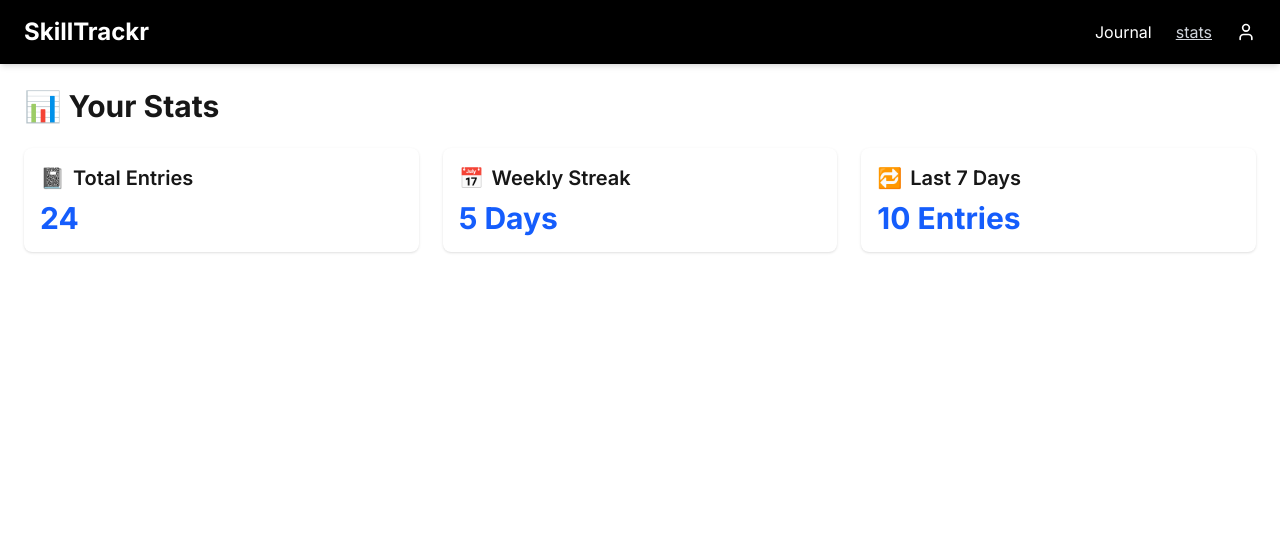
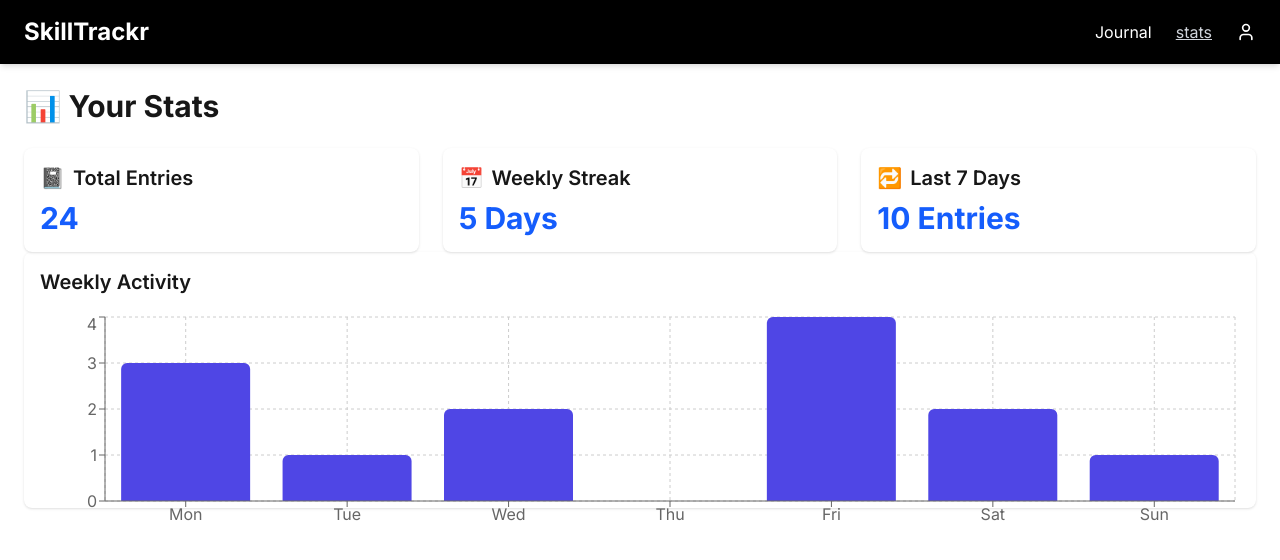
Before and after one commit to anas-muhmed/SkillTrackr, a Next.js app: page /stats in a window 1280 px wide. Shown: the top 560 px of the page. Built offline with nearby package versions, Linux system fonts and the light colour scheme.

Commit message:
Added ActivityChart to visualize daily journal entry stats

```diff
--- /dev/null
+++ b/app/stats/ActivityChart.tsx
@@ -0,0 +1,42 @@
+// app/stats/ActivityChart.tsx
+'use client'
+
+import React from "react"
+import {
+  BarChart,
+  Bar,
+  XAxis,
+  YAxis,
+  CartesianGrid,
+  Tooltip,
+  ResponsiveContainer
+} from "recharts";
+
+
+// Dummy data showing entries per weekday
+const data = [
+  { day: "Mon", entries: 3 },
+  { day: "Tue", entries: 1 },
+  { day: "Wed", entries: 2 },
+  { day: "Thu", entries: 0 },
+  { day: "Fri", entries: 4 },
+  { day: "Sat", entries: 2 },
+  { day: "Sun", entries: 1 },
+]
+
+export default function ActivityChart() {
+  return (
+    <div className="w-full h-64 bg-white rounded-lg shadow p-4">
+      <h2 className="text-xl font-semibold mb-4">Weekly Activity</h2>
+      <ResponsiveContainer width="100%" height="100%">
+        <BarChart data={data}>
+          <CartesianGrid strokeDasharray="3 3" />
+          <XAxis dataKey="day" />
+          <YAxis allowDecimals={false} />
+          <Tooltip />
+          <Bar dataKey="entries" fill="#4F46E5" radius={[6, 6, 0, 0]} />
+        </BarChart>
+      </ResponsiveContainer>
+    </div>
+  )
+}
--- a/app/stats/page.tsx
+++ b/app/stats/page.tsx
@@ -1,5 +1,6 @@
 // app/stats/page.tsx
 import StatsCard from "./StatsCard";
+import ActivityChart from "./ActivityChart";
 
 export default function StatsPage() {
   return (
@@ -11,6 +12,7 @@ export default function StatsPage() {
         <StatsCard title="Weekly Streak" value="5 Days" icon="📅" />
         <StatsCard title="Last 7 Days" value="10 Entries" icon="🔁" />
       </div>
+      <ActivityChart/>
     </div>
   );
 }
```
